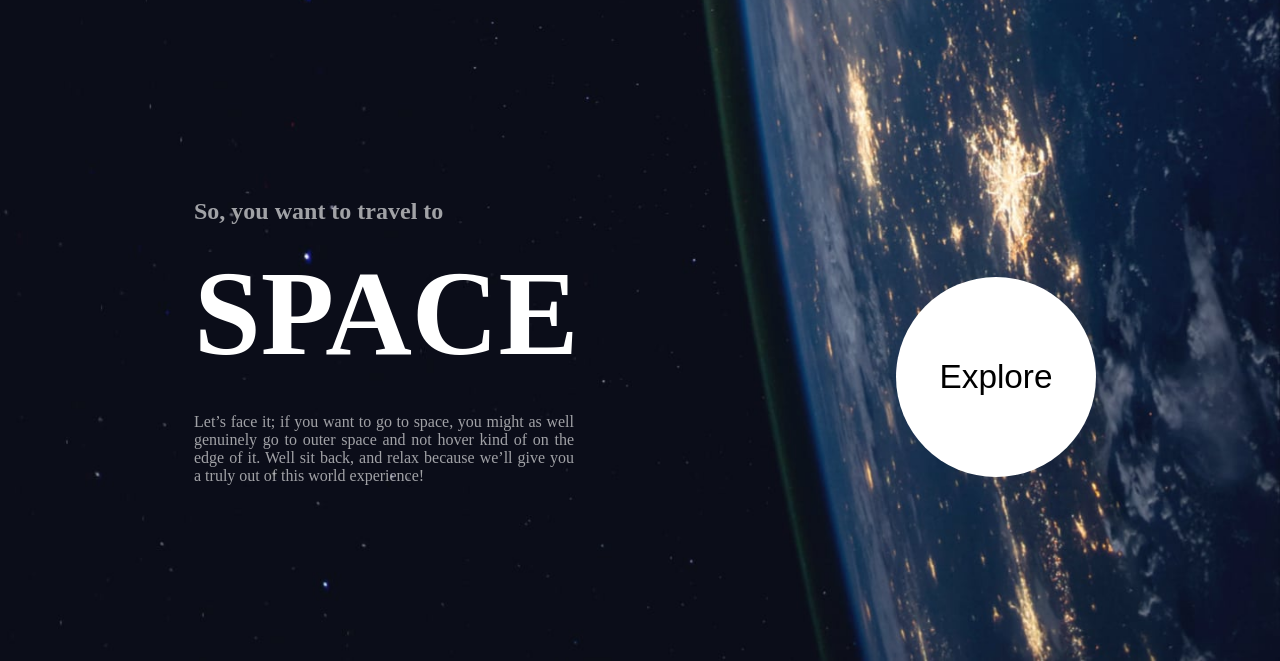
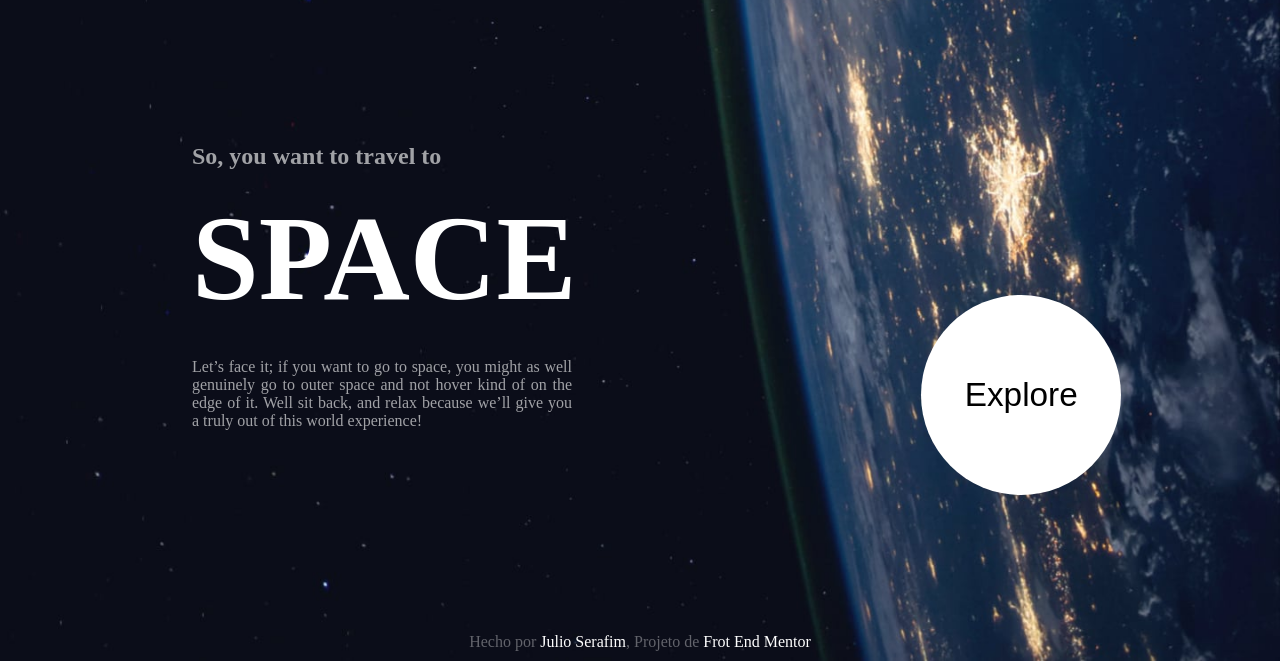
Before and after one commit to JulioSeraf/Projeto-spaceturism, a plain HTML site: page index.html in a window 1280 px wide. Shown: the part 139-800 px from the top of the page. Drawn offline with Linux system fonts and the light colour scheme.

Commit message:
Corigindo error de style do home

```diff
--- a/home.css
+++ b/home.css
@@ -4,7 +4,7 @@
 }
 body{
     min-height: 100vh;
-    min-width: 100vw;
+    width: 100vw;
     color: white;
     background-image: url(assets/home/background-home-desktop.jpg);
     background-size: cover;
@@ -12,7 +12,7 @@ body{
     background-repeat: no-repeat;
 }
 header{
-    width: 100%;
+    min-width: 100vw;
     min-height: 20vh;
 }
 nav{
@@ -26,7 +26,7 @@ nav{
     height: 60px;
     backdrop-filter:blur(6px);
     background-color: rgba(128, 128, 128, 0.084);
-    /* background-color: rgba(128, 128, 128, 0.379); */
+
 }
 nav > a{
     text-align: center;
@@ -64,19 +64,22 @@ nav a > strong{
     margin: auto;
 }
 main{
-    display: flex;
-    /* flex-wrap: wrap; */
-    min-height: 80vh;
+    width:99vw;
+    min-height: 76vh;
 }
 .div__space{
-    margin: auto;
-    min-width: 60%;
+    position: relative;
+    display: inline-block;
+    width: 60vw;
     min-width: 370px;
+    height: 76vh;
 }
 .space{
+    position: absolute;
+    left: 25%;
+    top: 20%;
     width:380px;
     margin: auto;
-    padding:40px;
     text-align: justify;
 }
 .space >h1{
@@ -89,15 +92,17 @@ main{
 }
 .div__explore{
     position: relative;
-    width:40%;
+    float: right;
+    width:39%;
+    height: 76vh;
 }
 .explore{
     position: absolute;
+    top: 45%;
+    left: 30%;
     display: flex;
     background-color: white;
     color: black;
-    left: 25%;
-    top: 40%;
     width: 200px;
     height: 200px;
     border-radius: 100%;
@@ -107,3 +112,12 @@ main{
     margin: auto;
     font-size: 2.5em;
 }
+footer{
+    text-align: center;
+    font-size: 1em;
+    color: rgba(255, 255, 255, 0.358);
+}
+footer a{
+    color: rgb(255, 255, 255);
+    text-decoration: none;
+}
--- a/index.html
+++ b/index.html
@@ -37,6 +37,8 @@
       <button class="explore"><p>Explore</p></button>
     </div>
 </main>
-
+<footer>
+  <p>Hecho por <a href="https://github.com/JulioSeraf" target="_blank">Julio Serafim</a>, Projeto de <a href="https://www.frontendmentor.io/profile/JulioSeraf" target="_blank">Frot End Mentor</a></p>
+</footer>
 </body>
 </html>
```
Also changed, not shown: crew.css (+12 -0 lines), crew.html (+6 -5 lines), destination.html (+1 -1 lines), technology.html (+1 -1 lines), header-footer.css (renamed from header.css).
